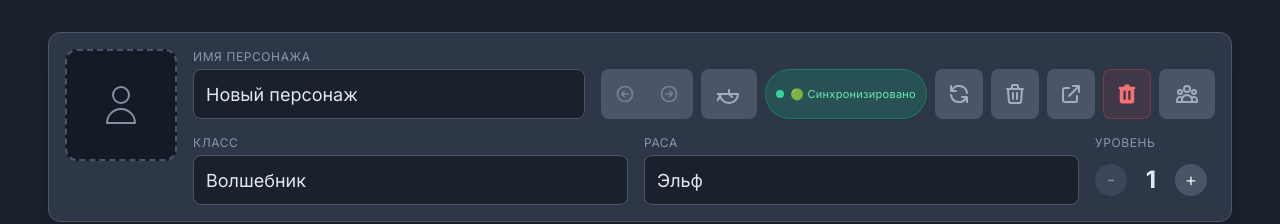
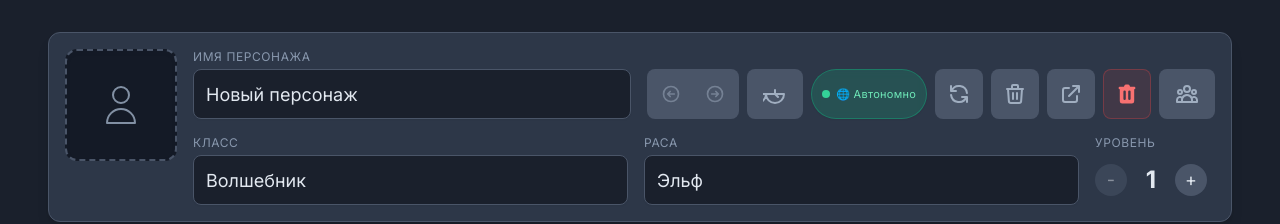
Before and after one commit to Snikerss/dnd-sheet-owlbear-extension, a React (Vite) app: page / in a window 1280 px wide. Both pictures are taken after a click on the button "Создать первого персонажа". Shown: the top 224 px of the page. Built offline with nearby package versions, Linux system fonts and the light colour scheme; no server answers.

Commit message:
feat(ui): add explicit Owlbear VTT vs Standalone tab status tags to SyncStatusIndicator

```diff
--- a/components/SyncStatusIndicator.tsx
+++ b/components/SyncStatusIndicator.tsx
@@ -1,4 +1,5 @@
 import React from 'react';
+import { isOwlbear } from '../utils/storage';
 
 export type SyncStatusType = 'synced' | 'syncing' | 'connected_tab' | 'disconnected' | 'error';
 
@@ -13,11 +14,16 @@ export const SyncStatusIndicator: React.FC<SyncStatusIndicatorProps> = ({
   onReconnect,
   className = '',
 }) => {
+  const inOwlbear = isOwlbear();
+  const envPrefix = inOwlbear ? 'Owlbear VTT' : 'Отдельная вкладка';
+
   let badgeColor = 'bg-emerald-500/20 text-emerald-300 border-emerald-500/40';
   let dotColor = 'bg-emerald-400';
-  let icon = '🟢';
-  let label = 'Синхронизировано';
-  let title = 'Все изменения локально сохранены и переданы в комнату VTT';
+  let icon = inOwlbear ? '🟢' : '🌐';
+  let label = inOwlbear ? 'Owlbear VTT' : 'Автономно';
+  let title = inOwlbear
+    ? 'Работает внутри комнаты Owlbear Rodeo VTT. Все изменения синхронизированы.'
+    : 'Открыто в отдельной вкладке браузера. Сохраняется локально.';
 
   switch (status) {
     case 'syncing':
@@ -25,14 +31,16 @@ export const SyncStatusIndicator: React.FC<SyncStatusIndicatorProps> = ({
       dotColor = 'bg-amber-400 animate-ping';
       icon = '🟡';
       label = 'Сохранение...';
-      title = 'Идет передача сетевых чанков и запись в хранилище';
+      title = 'Идет передача сетевых пакетов и запись данных';
       break;
     case 'connected_tab':
       badgeColor = 'bg-blue-500/20 text-blue-300 border-blue-500/40';
       dotColor = 'bg-blue-400';
       icon = '🔵';
-      label = 'Вкладка подключена';
-      title = 'Соседняя вкладка синхронизирована с главным окном Owlbear VTT';
+      label = inOwlbear ? 'Вкладка подключена' : 'Связь с Owlbear';
+      title = inOwlbear
+        ? 'Owlbear Rodeo VTT: Соседняя вкладка успешно подключена и синхронизируется в реальном времени'
+        : 'Отдельная вкладка браузера: Подключена к главному окну Owlbear VTT';
       break;
     case 'disconnected':
       badgeColor = 'bg-rose-500/20 text-rose-300 border-rose-500/40 cursor-pointer hover:bg-rose-500/30 transition-colors';
```
